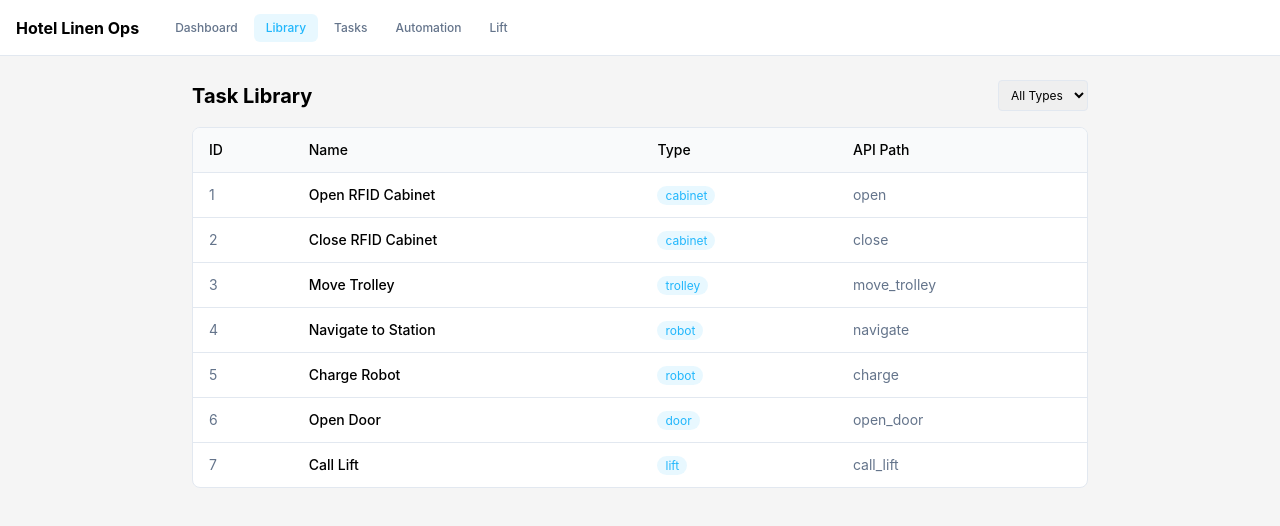
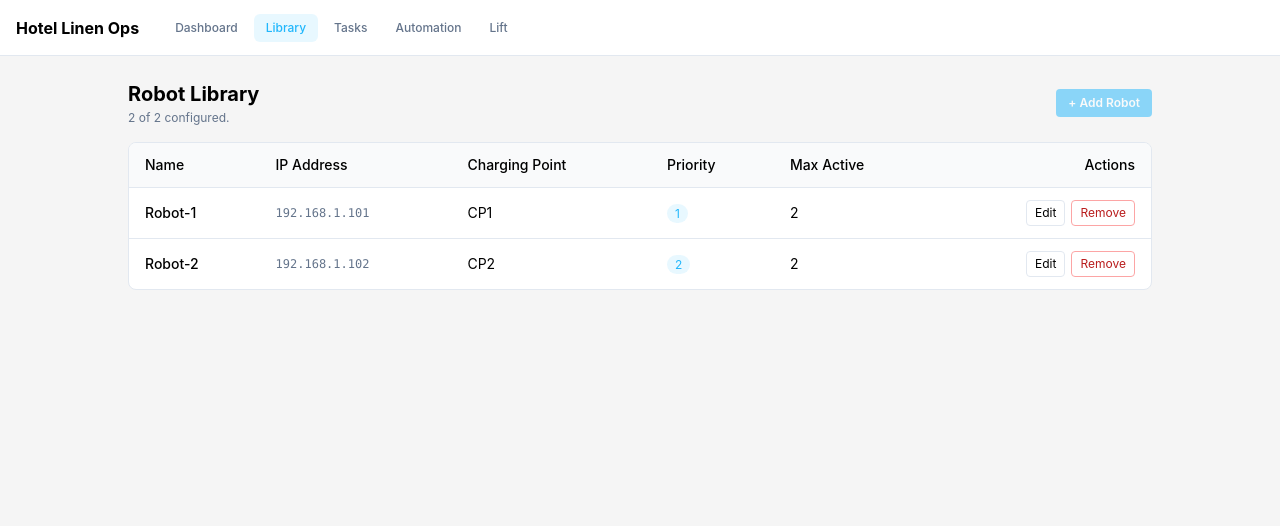
Before and after one commit to alfianahar/hotel-linen-amr-ops, a React (Vite) app: page /library in a window 1280 px wide. Shown: the top 526 px of the page. Built offline with nearby package versions, Linux system fonts and the light colour scheme.

Commit message:
feat: add robot CRUD to context, trim seed robots to 2, replace task library with robot management

```diff
--- a/frontend/contexts/StorageContext.tsx
+++ b/frontend/contexts/StorageContext.tsx
@@ -32,7 +32,7 @@ interface Store {
   _nextId: number
 }
 
-const STORAGE_KEY = 'hotel-linen-ops:store'
+const STORAGE_KEY = 'hotel-linen-ops:store:v2'
 
 function initStore(): Store {
   const assignments: Record<string, ITrolleyAssignment | null> = {}
@@ -82,6 +82,9 @@ interface StorageCtx {
   getAvailableTrolleys: () => ITrolley[]
   getRobots: () => Robot[]
   getRobotLocation: (ip: string) => RobotLocation | null
+  addRobot: (data: Omit<Robot, 'id' | 'created_at'>) => Robot
+  updateRobot: (id: string, data: Partial<Omit<Robot, 'id' | 'created_at'>>) => void
+  removeRobot: (id: string) => void
   getTasks: () => Task[]
   getQueues: (robotIp?: string) => TaskQueue[]
   automationRules: AutomationRule[]
@@ -193,6 +196,25 @@ export function StorageProvider({ children }: { children: React.ReactNode }) {
 
   const getRobots = useCallback(() => store.robots, [store.robots])
   const getRobotLocation = useCallback((ip: string) => store.robotLocations[ip] ?? null, [store.robotLocations])
+
+  const addRobot = useCallback((data: Omit<Robot, 'id' | 'created_at'>): Robot => {
+    const id = `r${Date.now().toString(36)}`
+    const robot: Robot = { ...data, id, created_at: new Date().toISOString() }
+    setStore(prev => ({ ...prev, robots: [...prev.robots, robot] }))
+    return robot
+  }, [setStore])
+
+  const updateRobot = useCallback((id: string, data: Partial<Omit<Robot, 'id' | 'created_at'>>) => {
+    setStore(prev => ({ ...prev, robots: prev.robots.map(r => r.id === id ? { ...r, ...data } : r) }))
+  }, [setStore])
+
+  const removeRobot = useCallback((id: string) => {
+    setStore(prev => {
+      const target = prev.robots.find(r => r.id === id)
+      const locations = target ? Object.fromEntries(Object.entries(prev.robotLocations).filter(([k]) => k !== target.ip_address)) : prev.robotLocations
+      return { ...prev, robots: prev.robots.filter(r => r.id !== id), robotLocations: locations, taskQueues: prev.taskQueues.filter(q => q.robot_ip !== target?.ip_address) }
+    })
+  }, [setStore])
   const getTasks = useCallback(() => store.tasks, [store.tasks])
   const getQueues = useCallback((robotIp?: string) => robotIp ? store.taskQueues.filter(q => q.robot_ip === robotIp) : store.taskQueues, [store.taskQueues])
 
@@ -216,12 +238,13 @@ export function StorageProvider({ children }: { children: React.ReactNode }) {
     store, getTrolleyState, assignTrolley, removeTrolley, moveTrolley, executeMove,
     queueMove, runTaskQueue, cancelQueue, clearRobotQueue, updateRobotLocation,
     updateTrolleyType, getAvailableTrolleys, getRobots, getRobotLocation,
+    addRobot, updateRobot, removeRobot,
     getTasks, getQueues,
     automationRules: store.automationRules,
     doorConfigs: store.doorConfigs,
     updateDoorConfig, updateSetting, getSetting, addAutomationExecution,
     isProcessing: isProcessingRef.current,
-  }), [store, getTrolleyState, assignTrolley, removeTrolley, moveTrolley, executeMove, queueMove, runTaskQueue, cancelQueue, clearRobotQueue, updateRobotLocation, updateTrolleyType, getAvailableTrolleys, getRobots, getRobotLocation, getTasks, getQueues, updateDoorConfig, updateSetting, getSetting, addAutomationExecution])
+  }), [store, getTrolleyState, assignTrolley, removeTrolley, moveTrolley, executeMove, queueMove, runTaskQueue, cancelQueue, clearRobotQueue, updateRobotLocation, updateTrolleyType, getAvailableTrolleys, getRobots, getRobotLocation, addRobot, updateRobot, removeRobot, getTasks, getQueues, updateDoorConfig, updateSetting, getSetting, addAutomationExecution])
 
   return <Ctx.Provider value={val}>{children}</Ctx.Provider>
 }
--- a/frontend/data/seed.ts
+++ b/frontend/data/seed.ts
@@ -8,10 +8,6 @@ export const SEED_TROLLEYS: ITrolley[] = Array.from({ length: 36 }, (_, i) => ({
 export const SEED_ROBOTS = [
   { id: 'r1', name: 'Robot-1', ip_address: '192.168.1.101', robot_key: null, charging_point: 'CP1', priority: 1, task_master_max_active: 2, carried_trolley_id: null, created_at: new Date().toISOString() },
   { id: 'r2', name: 'Robot-2', ip_address: '192.168.1.102', robot_key: null, charging_point: 'CP2', priority: 2, task_master_max_active: 2, carried_trolley_id: null, created_at: new Date().toISOString() },
-  { id: 'r3', name: 'Robot-3', ip_address: '192.168.1.103', robot_key: null, charging_point: null, priority: 3, task_master_max_active: 2, carried_trolley_id: null, created_at: new Date().toISOString() },
-  { id: 'r4', name: 'Robot-4', ip_address: '192.168.1.104', robot_key: null, charging_point: null, priority: 4, task_master_max_active: 2, carried_trolley_id: null, created_at: new Date().toISOString() },
-  { id: 'r5', name: 'Robot-5', ip_address: '192.168.1.105', robot_key: null, charging_point: null, priority: 5, task_master_max_active: 1, carried_trolley_id: null, created_at: new Date().toISOString() },
-  { id: 'r6', name: 'Robot-6', ip_address: '192.168.1.106', robot_key: null, charging_point: null, priority: 6, task_master_max_active: 1, carried_trolley_id: null, created_at: new Date().toISOString() },
 ]
 
 export const SEED_TASKS = [
@@ -31,7 +27,7 @@ export const SEED_AUTOMATION_RULES = [
 export const SEED_DOOR_CONFIGS = [
   { id: 1, floor: 0, area: 'Dispatch', reader_name: 'BASEMENT-DISPATCH', extension_id: 'ext-dispatch' },
   { id: 2, floor: 0, area: 'Storage', reader_name: 'BASEMENT-STORAGE', extension_id: 'ext-storage' },
-  { id: 3, floor: 0, area: 'ChuteArea', reader_name: 'BASEMENT-CHUTE', extension_id: 'ext-chute' },
+  { id: 3, floor: 0, area: 'DirtyLinenArea', reader_name: 'BASEMENT-DIRTY-LINEN', extension_id: 'ext-dirty-linen' },
   { id: 4, floor: 1, area: 'Corridor', reader_name: 'F1-CORRIDOR', extension_id: 'ext-f1-corridor' },
 ]
 
--- a/frontend/pages/library.tsx
+++ b/frontend/pages/library.tsx
@@ -2,40 +2,113 @@ import { useState } from 'react'
 import Navbar from '../components/navbar'
 import { useStorage } from '../contexts/StorageContext'
 
+interface RobotForm {
+  name: string
+  ip_address: string
+  robot_key: string
+  charging_point: string
+  priority: number
+  task_master_max_active: number
+}
+
+const empty: RobotForm = { name: '', ip_address: '', robot_key: '', charging_point: '', priority: 5, task_master_max_active: 2 }
+
+const MAX_ROBOTS = 2
+
 export default function LibraryPage() {
-  const { getTasks, store } = useStorage()
-  const tasks = getTasks()
-  const [filter, setFilter] = useState('all')
+  const { getRobots, addRobot, updateRobot, removeRobot } = useStorage()
+  const robots = getRobots()
+  const atCap = robots.length >= MAX_ROBOTS
+  const [editingId, setEditingId] = useState<string | null>(null)
+  const [form, setForm] = useState<RobotForm>(empty)
+  const [showAdd, setShowAdd] = useState(false)
+  const [confirmRemove, setConfirmRemove] = useState<string | null>(null)
 
-  const filtered = filter === 'all' ? tasks : tasks.filter(t => t.type === filter)
+  const startAdd = () => { setShowAdd(true); setEditingId(null); setForm({ ...empty, ip_address: nextIp(robots) }) }
+  const startEdit = (r: ReturnType<typeof getRobots>[number]) => {
+    setEditingId(r.id); setShowAdd(false)
+    setForm({ name: r.name, ip_address: r.ip_address, robot_key: r.robot_key ?? '', charging_point: r.charging_point ?? '', priority: r.priority, task_master_max_active: r.task_master_max_active })
+  }
+  const cancel = () => { setEditingId(null); setShowAdd(false); setForm(empty) }
+
+  const submit = (e: React.FormEvent) => {
+    e.preventDefault()
+    if (!form.name.trim() || !form.ip_address.trim()) return
+    if (showAdd && robots.length >= MAX_ROBOTS) return
+    const data = {
+      name: form.name.trim(),
+      ip_address: form.ip_address.trim(),
+      robot_key: form.robot_key.trim() || null,
+      charging_point: form.charging_point.trim() || null,
+      priority: Number(form.priority) || 1,
+      task_master_max_active: Number(form.task_master_max_active) || 1,
+    }
+    if (showAdd) addRobot(data)
+    else if (editingId) updateRobot(editingId, data)
+    cancel()
+  }
 
   return (
     <div className="h-screen flex flex-col bg-[#f5f5f5]">
       <Navbar />
       <div className="flex-1 p-6 overflow-auto">
-        <div className="max-w-4xl mx-auto">
+        <div className="max-w-5xl mx-auto">
           <div className="flex items-center justify-between mb-4">
-            <h1 className="text-xl font-bold">Task Library</h1>
-            <select className="text-xs border rounded px-2 py-1.5" value={filter} onChange={e => setFilter(e.target.value)}>
-              <option value="all">All Types</option>
-              <option value="chute">Chute</option>
-              <option value="trolley">Trolley</option>
-              <option value="robot">Robot</option>
-              <option value="door">Door</option>
-              <option value="lift">Lift</option>
-              <option value="cabinet">Cabinet</option>
-            </select>
+            <div>
+              <h1 className="text-xl font-bold">Robot Library</h1>
+              <p className="text-xs text-muted-foreground mt-0.5">{robots.length} of {MAX_ROBOTS} configured.</p>
+            </div>
+            <button className="text-xs bg-primary text-white rounded px-3 py-1.5 font-semibold disabled:opacity-50 disabled:cursor-not-allowed" disabled={atCap} onClick={startAdd} title={atCap ? `Max ${MAX_ROBOTS} robots` : 'Add robot'}>+ Add Robot</button>
           </div>
+
+          {(showAdd || editingId) && (
+            <form onSubmit={submit} className="bg-white border rounded-lg p-4 mb-4 grid grid-cols-2 md:grid-cols-3 gap-3 text-sm">
+              <Field label="Name *"><input required className="inp" value={form.name} onChange={e => setForm({ ...form, name: e.target.value })} placeholder="Robot-3" /></Field>
+              <Field label="IP Address *"><input required className="inp" value={form.ip_address} onChange={e => setForm({ ...form, ip_address: e.target.value })} placeholder="192.168.1.103" /></Field>
+              <Field label="Robot Key"><input className="inp" value={form.robot_key} onChange={e => setForm({ ...form, robot_key: e.target.value })} placeholder="optional" /></Field>
+              <Field label="Charging Point"><input className="inp" value={form.charging_point} onChange={e => setForm({ ...form, charging_point: e.target.value })} placeholder="e.g. CP1" /></Field>
+              <Field label="Priority"><input type="number" min={1} className="inp" value={form.priority} onChange={e => setForm({ ...form, priority: Number(e.target.value) })} /></Field>
+              <Field label="Max Active Tasks"><input type="number" min={1} className="inp" value={form.task_master_max_active} onChange={e => setForm({ ...form, task_master_max_active: Number(e.target.value) })} /></Field>
+              <div className="col-span-2 md:col-span-3 flex gap-2 justify-end">
+                <button type="button" className="text-xs border rounded px-3 py-1.5" onClick={cancel}>Cancel</button>
+                <button type="submit" className="text-xs bg-primary text-white rounded px-3 py-1.5 font-semibold">{showAdd ? 'Add Robot' : 'Save Changes'}</button>
+              </div>
+            </form>
+          )}
+
           <div className="bg-white rounded-lg border overflow-hidden">
             <table className="w-full text-sm">
-              <thead><tr className="border-b bg-gray-50"><th className="px-4 py-3 text-left font-medium">ID</th><th className="px-4 py-3 text-left font-medium">Name</th><th className="px-4 py-3 text-left font-medium">Type</th><th className="px-4 py-3 text-left font-medium">API Path</th></tr></thead>
+              <thead><tr className="border-b bg-gray-50">
+                <th className="px-4 py-3 text-left font-medium">Name</th>
+                <th className="px-4 py-3 text-left font-medium">IP Address</th>
+                <th className="px-4 py-3 text-left font-medium">Charging Point</th>
+                <th className="px-4 py-3 text-left font-medium">Priority</th>
+                <th className="px-4 py-3 text-left font-medium">Max Active</th>
+                <th className="px-4 py-3 text-right font-medium">Actions</th>
+              </tr></thead>
               <tbody>
-                {filtered.map(t => (
-                  <tr key={t.id} className="border-b last:border-0 hover:bg-gray-50">
-                    <td className="px-4 py-3 text-muted-foreground">{t.id}</td>
-                    <td className="px-4 py-3 font-medium">{t.name}</td>
-                    <td className="px-4 py-3"><span className="text-xs bg-primary/10 text-primary px-2 py-0.5 rounded-full">{t.type}</span></td>
-                    <td className="px-4 py-3 text-muted-foreground">{t.api_path}</td>
+                {robots.length === 0 && <tr><td colSpan={6} className="px-4 py-8 text-center text-muted-foreground">No robots. Add one to get started.</td></tr>}
+                {robots.map(r => (
+                  <tr key={r.id} className="border-b last:border-0 hover:bg-gray-50">
+                    <td className="px-4 py-3 font-medium">{r.name}</td>
+                    <td className="px-4 py-3 text-muted-foreground font-mono text-xs">{r.ip_address}</td>
+                    <td className="px-4 py-3">{r.charging_point ?? '—'}</td>
+                    <td className="px-4 py-3"><span className="text-xs bg-primary/10 text-primary px-2 py-0.5 rounded-full">{r.priority}</span></td>
+                    <td className="px-4 py-3">{r.task_master_max_active}</td>
+                    <td className="px-4 py-3 text-right">
+                      {confirmRemove === r.id ? (
+                        <span className="inline-flex items-center gap-1.5">
+                          <span className="text-xs text-red-700">Delete?</span>
+                          <button className="text-xs bg-red-600 text-white rounded px-2 py-1" onClick={() => { removeRobot(r.id); setConfirmRemove(null) }}>Yes</button>
+                          <button className="text-xs border rounded px-2 py-1" onClick={() => setConfirmRemove(null)}>No</button>
+                        </span>
+                      ) : (
+                        <span className="inline-flex items-center gap-1.5">
+                          <button className="text-xs border rounded px-2 py-1" onClick={() => startEdit(r)}>Edit</button>
+                          <button className="text-xs border border-red-300 text-red-700 rounded px-2 py-1" onClick={() => setConfirmRemove(r.id)}>Remove</button>
+                        </span>
+                      )}
+                    </td>
                   </tr>
                 ))}
               </tbody>
@@ -43,6 +116,20 @@ export default function LibraryPage() {
           </div>
         </div>
       </div>
+      <style>{`.inp{width:100%;border:1px solid #d1d5db;border-radius:4px;padding:6px 8px;font-size:12px;background:#fff}.inp:focus{outline:2px solid #3b82f6;outline-offset:-1px}`}</style>
     </div>
   )
 }
+
+const Field: React.FC<{ label: string; children: React.ReactNode }> = ({ label, children }) => (
+  <label className="flex flex-col gap-1">
+    <span className="text-[10px] font-semibold text-gray-500 uppercase tracking-wider">{label}</span>
+    {children}
+  </label>
+)
+
+function nextIp(robots: ReturnType<typeof getRobots>): string {
+  const used = new Set(robots.map(r => r.ip_address))
+  for (let i = 101; i < 255; i++) { const ip = `192.168.1.${i}`; if (!used.has(ip)) return ip }
+  return '192.168.1.250'
+}
```
